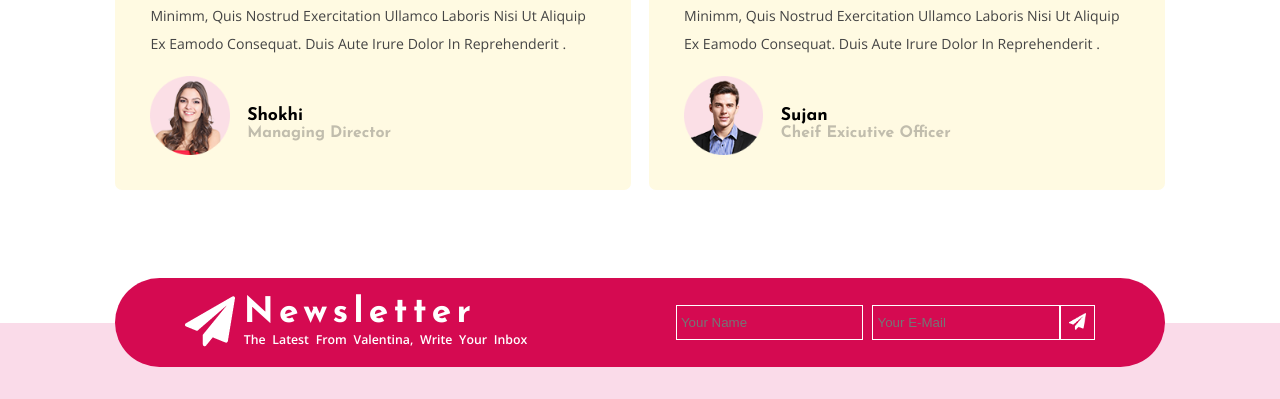
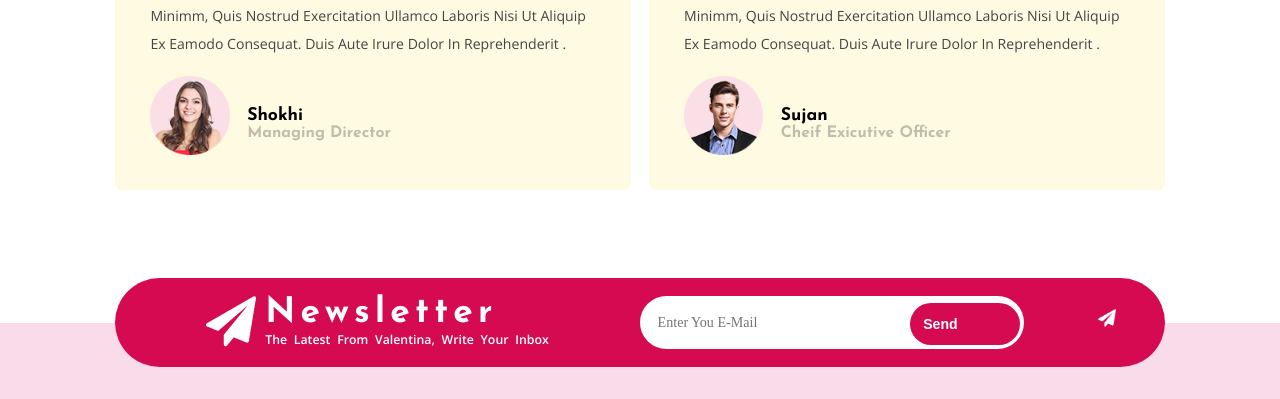
Before and after one commit to Pranto40/Alentina-landing-page, a plain HTML site: page index.html in a window 1280 px wide. Shown: the part 3960-4359 px from the top of the page. Drawn offline with nearby package versions, Linux system fonts and the light colour scheme; a web font is replaced by a local one.

Commit message:
initial commit

```diff
--- a/css/style.css
+++ b/css/style.css
@@ -447,6 +447,7 @@ section{
 	display: flex;
 	align-items: center;
 	justify-content: center;
+    flex: 1 1 42rem;
 }
 .newsletter .newsletter_content .news_text .icon {
 	margin-right: 1rem;
@@ -462,7 +463,8 @@ section{
 	letter-spacing: 0;
 	word-spacing: .4rem;
 }
-.newsletter .newsletter_content .news_input input {
+
+/* .newsletter .newsletter_content .news_input input {
 	padding: .5rem;
 	border: 1px solid #fff;
 	background: #d50a51;
@@ -483,6 +485,46 @@ section{
 }
 .newsletter .newsletter_content .news_input .input_img img{
     width: 50%;
+} */
+
+
+.input_boxs {
+    position: relative;
+    flex: 1 1 42rem;
+}
+.input_boxs input:first-child {
+ min-width: 30vw;
+  padding: 2rem;
+  border: none;
+  font-family: oswald;
+  letter-spacing: 1;
+  border-radius: 50rem;
+  font-size: 1.6rem;
+  color: #d50a51;
+}
+
+#subscribe_submit {
+	padding: 1.5rem;
+	border: none;
+	color: #fff;
+	background: #d50a51;
+	width: 12.5rem;
+	border-radius: 50rem;
+	position: absolute;
+	top: .2rem;
+	right: 13.2rem;
+	font-weight: 800;
+	letter-spacing: 1;
+	font-size: 1.6rem;
+	position: relative;
+	text-align: left;
+}
+.input_boxs img {
+	position: absolute;
+	left: 52rem;
+	right: 0;
+	width: 3.5%;
+	top: 1.4rem;
 }
 
 /* footer section */
--- a/index.html
+++ b/index.html
@@ -195,15 +195,14 @@
                  </div>
                  <h1>Newsletter <br> <p>The latest from Valentina, Write your inbox</p></h1>
              </div>
-             <div class="news_input">
-                 <input type="text" placeholder="Your Name">
-                 <input type="text" placeholder="Your e-mail">
-                 <div class="input_img">
+             <div class="input_boxs">
+                    <input type="text" placeholder="Enter You E-mail">
+                    <input id="subscribe_submit" type="submit" value="Send">
                     <img src="images/newslettert.png" alt="">
-                 </div>
+                </div>
              </div>
-        </div>
     </section>
+
 
     <section class="footer">
         <div class="heading">
```
